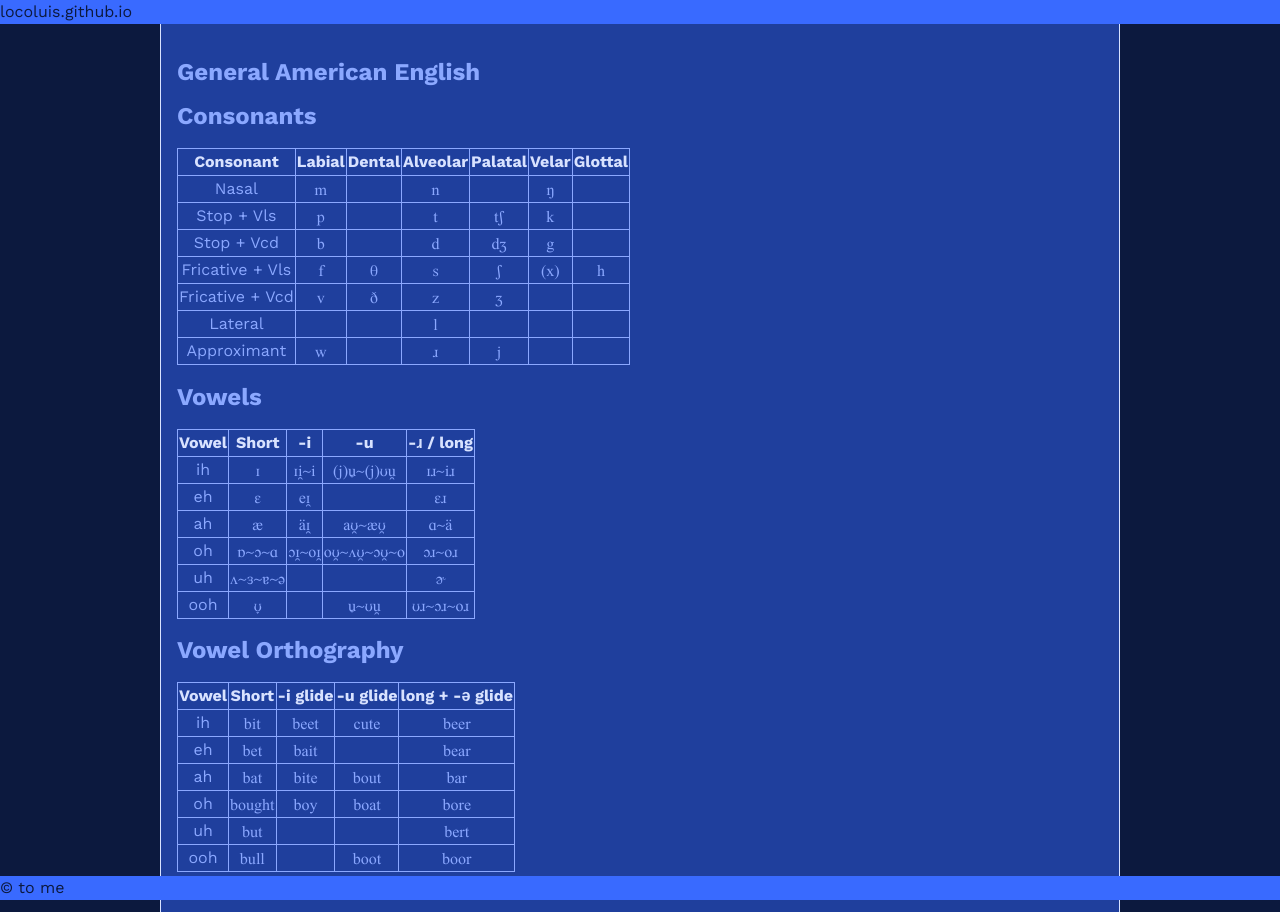
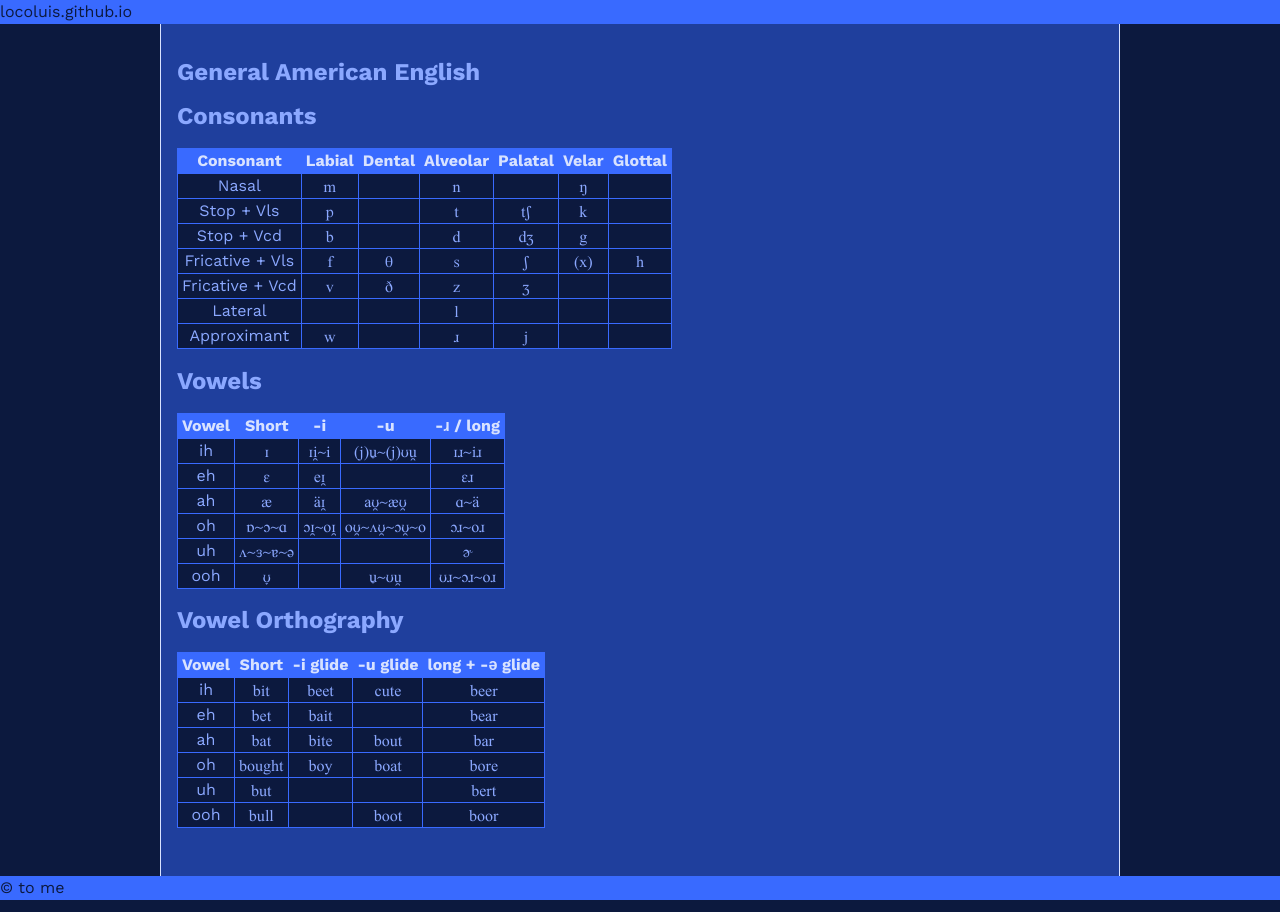
Before and after one commit to locoluis/locoluis.github.io, a Jekyll site: the page built from phonemics/en-US.md, in a window 1280 px wide. Built offline with Jekyll 4.4.1, drawn with Linux system fonts in a browser that asks for light colours; our own code applies the rules of GitHub Pages for plain Markdown files.

Commit message:
style test

```diff
--- a/assets/css/style.scss
+++ b/assets/css/style.scss
@@ -58,13 +58,12 @@ section a:hover {
 }
 
 
-section b, section table th {
+section b {
 	color: $c4;
-	margin: 0 auto;
 }
 
 header {
-	position: absolute;
+	position: fixed;
 	left: 0;
 	top: 0;
 	right: 0;
@@ -78,7 +77,7 @@ header nav a {
 }
 
 footer {
-	position: absolute;
+	position: fixed;
 	left: 0;
 	bottom: 0;
 	right: 0;
@@ -91,8 +90,17 @@ table {
 	border-collapse: collapse;
 }
 table th, table td {
-	border: solid 1px $c3;
+	border: solid 1px $c2;
 	text-align: center;
+	padding: 0 4px;
+}
+table th {
+	background: $c2;
+	color: $c4;
+}
+table td {
+	background: $c0;
+	color: $c3;
 }
 table tbody tr td:not(:first-child) {
 	font-family: DoulosSILW, serif;
```
